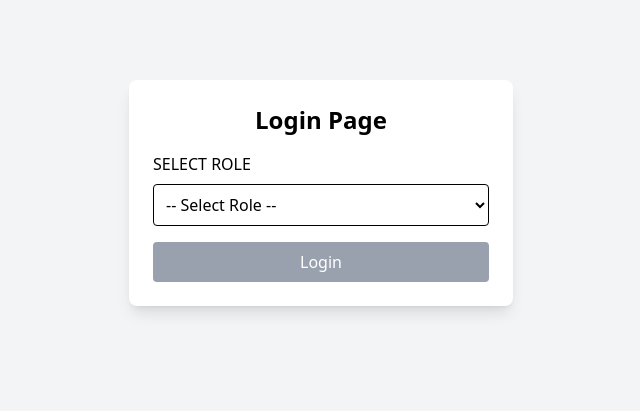
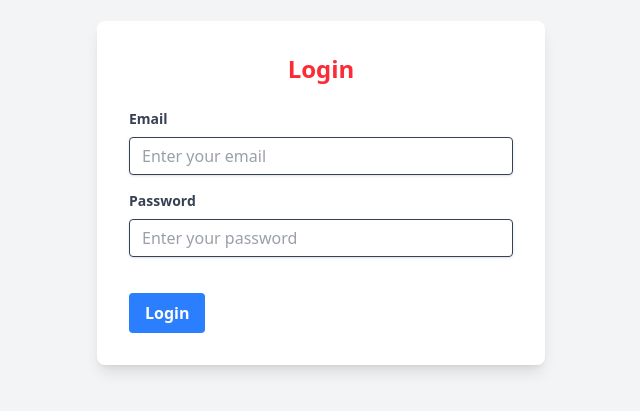
Before and after one commit to nipunbakshi12/imprest-frontend, a React (Vite) app: page /login in a window 1280 px wide. Shown: the part 207-618 px from the top of the page, without its empty margins (319-959 px from the left). Built offline with nearby package versions, Linux system fonts and the light colour scheme.

Commit message:
Login-form

```diff
--- a/src/components/Login.jsx
+++ b/src/components/Login.jsx
@@ -1,74 +1,161 @@
-import { useState } from "react";
-import { useNavigate } from "react-router-dom";
+import React, { useState } from 'react';
+import axios from 'axios';
 
-const LoginPage = () => {
-    const [role, setRole] = useState("");
-    const [department, setDepartment] = useState("");
-    const navigate = useNavigate();
+const Login = () => {
+    const [email, setEmail] = useState("");
+    const [password, setPassword] = useState("");
+    const [error, setError] = useState("");
+    const Base_URL = "http://localhost:5000"
 
-    const roles = ["Employee", "Manager", "Admin"];
-    const departments = ["IT", "Finance", "Marketing", "HR"];
+    const handleLogin = async () => {
+        try {
+            if (!email || !password) {
+                setError("Please fill in all fields");
+                return;
+            }
 
-    const handleRoleChange = (e) => {
-        setRole(e.target.value);
-        setDepartment("");
-    };
+            const response = await axios.post(`${Base_URL}/api/login`, { email, password });
 
-    const handleLogin = () => {
-        localStorage.setItem("user", JSON.stringify({ role, department }));
-
-        if (role === "Employee") {
-            navigate("/raise-request");
-        } else if (role === "Manager") {
-            navigate("/manager-dashboard");
-        } else if (role === "Admin") {
-            navigate("/admin-dashboard");
+            if (response.data.token) {
+                localStorage.setItem('token', response.data.token);
+                localStorage.setItem('user', JSON.stringify(response.data.user));
+                setError("");
+                alert("Login successful!");
+            } else {
+                setError(response.data.message || "Login failed");
+            }
+        } catch (err) {
+            setError(err.response?.data?.message || "An error occurred. Please try again.");
+            console.error(err);
         }
     };
 
     return (
-        <div className="flex items-center justify-center min-h-screen bg-gray-100">
-            <div className="bg-white p-6 rounded-lg shadow-lg w-96 text-black">
-                <h2 className="text-2xl font-bold mb-4 text-center">Login Page</h2>
-
-                <label className="block mb-2 font-medium">SELECT ROLE</label>
-                <select
-                    className="w-full p-2 border rounded mb-4"
-                    value={role}
-                    onChange={handleRoleChange}
-                >
-                    <option value="">-- Select Role --</option>
-                    {roles.map((roleOption) => (
-                        <option key={roleOption} value={roleOption}>{roleOption}</option>
-                    ))}
-                </select>
-
-                {(role === "Employee" || role === "Manager") && (
-                    <>
-                        <label className="block mb-2 font-medium">CHOOSE DEPARTMENT</label>
-                        <select
-                            className="w-full p-2 border rounded mb-4"
-                            value={department}
-                            onChange={(e) => setDepartment(e.target.value)}
-                        >
-                            <option value="">-- Select Department --</option>
-                            {departments.map((dept) => (
-                                <option key={dept} value={dept}>{dept}</option>
-                            ))}
-                        </select>
-                    </>
-                )}
-
-                <button
-                    className={`w-full p-2 text-white rounded ${(role === "Admin" || (role && department)) ? "bg-blue-500 hover:bg-blue-600" : "bg-gray-400 cursor-not-allowed"}`}
-                    disabled={!(role === "Admin" || (role && department))}
-                    onClick={handleLogin}
-                >
-                    Login
-                </button>
+        <div className="min-h-screen flex items-center justify-center bg-gray-100">
+            <div className="bg-white p-8 rounded-lg shadow-lg w-full max-w-md">
+                <h1 className="text-2xl font-bold mb-6 text-center">Login</h1>
+                {error && <p className="text-red-500 mb-4 text-center">{error}</p>}
+                <div className="mb-4">
+                    <label htmlFor="email" className="block text-gray-700 text-sm font-bold mb-2">
+                        Email
+                    </label>
+                    <input
+                        type="email"
+                        id="email"
+                        placeholder="Enter your email"
+                        value={email}
+                        onChange={(e) => setEmail(e.target.value)}
+                        className="shadow appearance-none border rounded w-full py-2 px-3 text-gray-700 leading-tight focus:outline-none focus:shadow-outline"
+                    />
+                </div>
+                <div className="mb-6">
+                    <label htmlFor="password" className="block text-gray-700 text-sm font-bold mb-2">
+                        Password
+                    </label>
+                    <input
+                        type="password"
+                        id="password"
+                        placeholder="Enter your password"
+                        value={password}
+                        onChange={(e) => setPassword(e.target.value)}
+                        className="shadow appearance-none border rounded w-full py-2 px-3 text-gray-700 mb-3 leading-tight focus:outline-none focus:shadow-outline"
+                    />
+                </div>
+                <div className="flex items-center justify-between">
+                    <button
+                        onClick={handleLogin}
+                        className="bg-blue-500 hover:bg-blue-700 text-white font-bold py-2 px-4 rounded focus:outline-none focus:shadow-outline"
+                    >
+                        Login
+                    </button>
+                </div>
             </div>
         </div>
     );
 };
 
-export default LoginPage;
+export default Login;
+
+
+
+
+
+
+
+
+
+
+// import { useState } from "react";
+// import { useNavigate } from "react-router-dom";
+
+// const LoginPage = () => {
+//     const [role, setRole] = useState("");
+//     const [department, setDepartment] = useState("");
+//     const navigate = useNavigate();
+
+//     const roles = ["Employee", "Manager", "Admin"];
+//     const departments = ["IT", "Finance", "Marketing", "HR"];
+
+//     const handleRoleChange = (e) => {
+//         setRole(e.target.value);
+//         setDepartment("");
+//     };
+
+//     const handleLogin = () => {
+//         localStorage.setItem("user", JSON.stringify({ role, department }));
+
+//         if (role === "Employee") {
+//             navigate("/raise-request");
+//         } else if (role === "Manager") {
+//             navigate("/manager-dashboard");
+//         } else if (role === "Admin") {
+//             navigate("/admin-dashboard");
+//         }
+//     };
+
+//     return (
+//         <div className="flex items-center justify-center min-h-screen bg-gray-100">
+//             <div className="bg-white p-6 rounded-lg shadow-lg w-96 text-black">
+//                 <h2 className="text-2xl font-bold mb-4 text-center">Login Page</h2>
+
+//                 <label className="block mb-2 font-medium">SELECT ROLE</label>
+//                 <select
+//                     className="w-full p-2 border rounded mb-4"
+//                     value={role}
+//                     onChange={handleRoleChange}
+//                 >
+//                     <option value="">-- Select Role --</option>
+//                     {roles.map((roleOption) => (
+//                         <option key={roleOption} value={roleOption}>{roleOption}</option>
+//                     ))}
+//                 </select>
+
+//                 {(role === "Employee" || role === "Manager") && (
+//                     <>
+//                         <label className="block mb-2 font-medium">CHOOSE DEPARTMENT</label>
+//                         <select
+//                             className="w-full p-2 border rounded mb-4"
+//                             value={department}
+//                             onChange={(e) => setDepartment(e.target.value)}
+//                         >
+//                             <option value="">-- Select Department --</option>
+//                             {departments.map((dept) => (
+//                                 <option key={dept} value={dept}>{dept}</option>
+//                             ))}
+//                         </select>
+//                     </>
+//                 )}
+
+//                 <button
+//                     className={`w-full p-2 text-white rounded ${(role === "Admin" || (role && department)) ? "bg-blue-500 hover:bg-blue-600" : "bg-gray-400 cursor-not-allowed"}`}
+//                     disabled={!(role === "Admin" || (role && department))}
+//                     onClick={handleLogin}
+//                 >
+//                     Login
+//                 </button>
+//             </div>
+//         </div>
+//     );
+// };
+
+// export default LoginPage;
```
